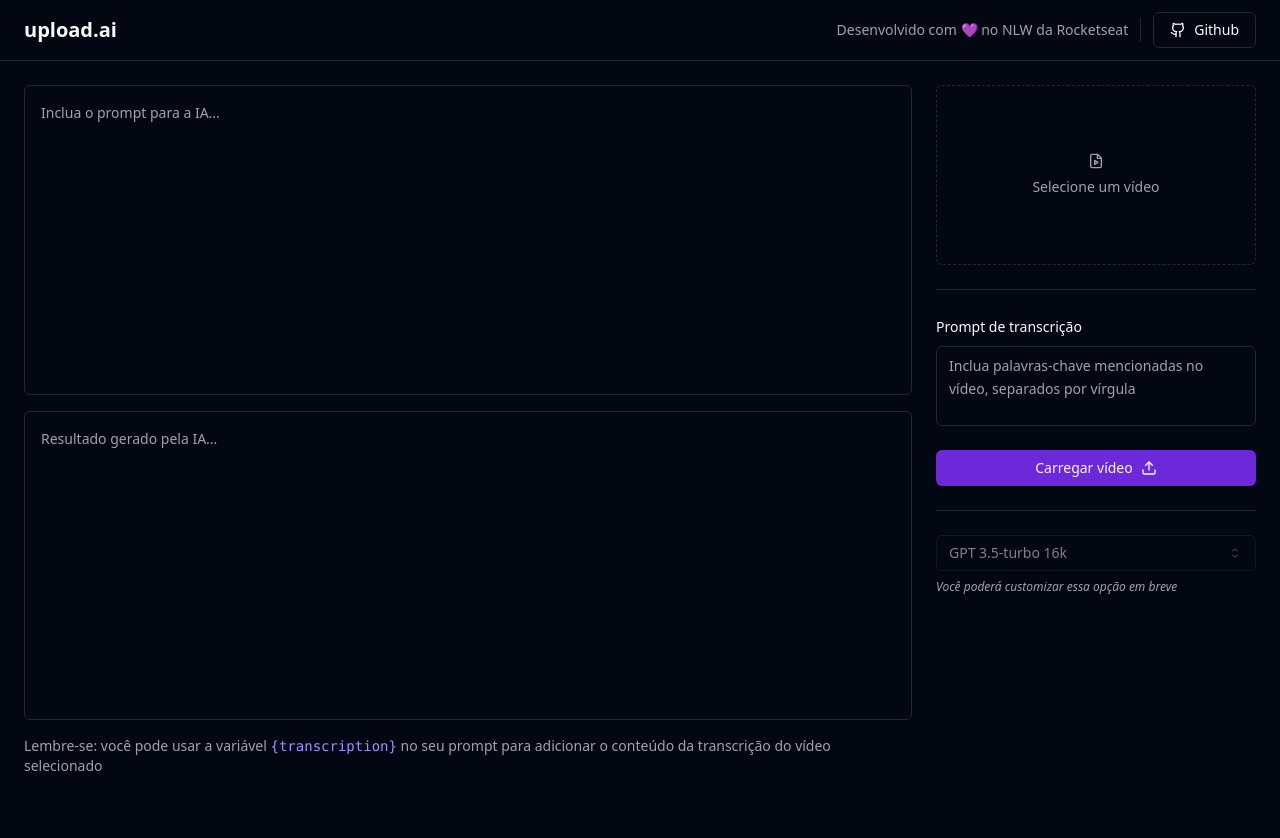
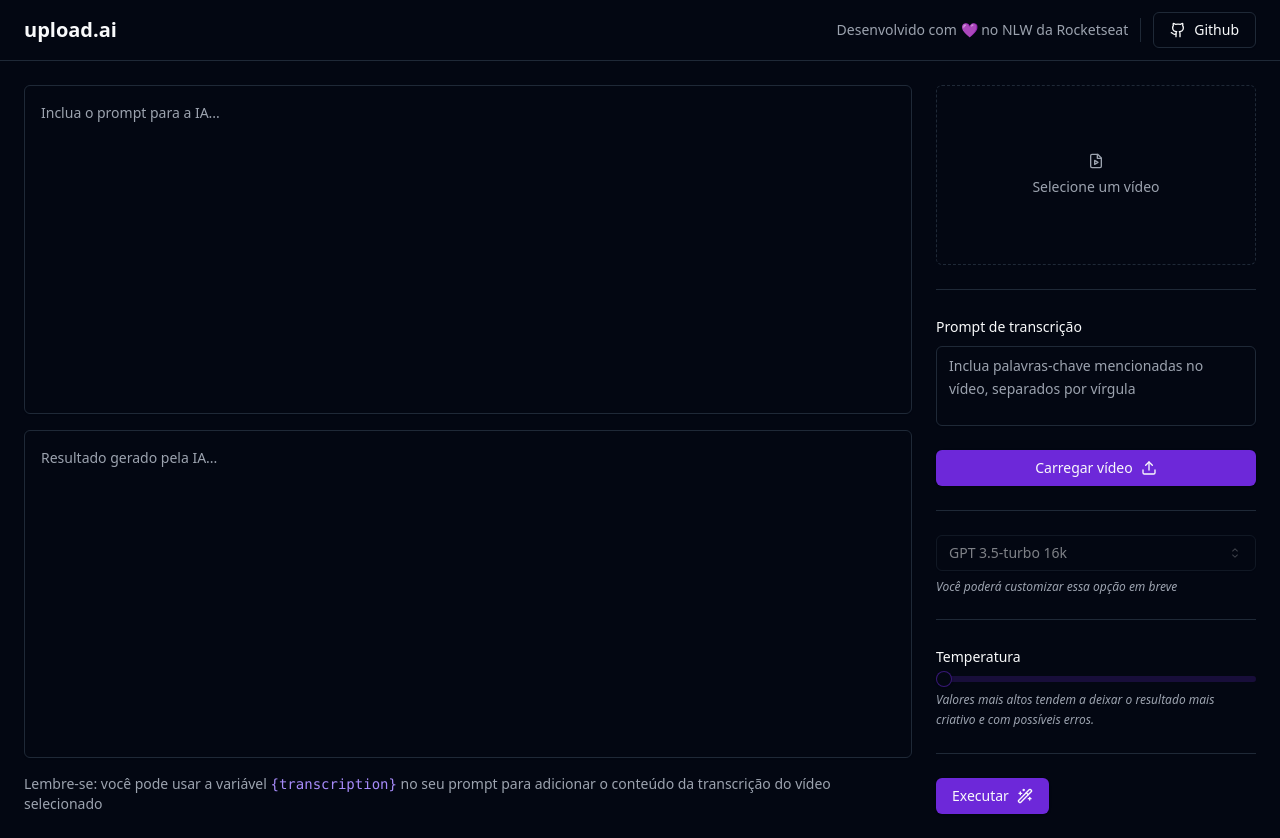
Before and after one commit to carlosmsv/upload.ai, a React (Vite) app: page / in a window 1280 px wide. Before the commit the page ends 800 px from the top, so only its background shows below. Built offline with nearby package versions, Linux system fonts and the light colour scheme.

Commit message:
:sparkles: temperature and run/submit button

```diff
--- a/package.json
+++ b/package.json
@@ -14,6 +14,7 @@
     "@radix-ui/react-label": "^2.0.2",
     "@radix-ui/react-select": "^1.2.2",
     "@radix-ui/react-separator": "^1.0.3",
+    "@radix-ui/react-slider": "^1.1.2",
     "@radix-ui/react-slot": "^1.0.2",
     "class-variance-authority": "^0.7.0",
     "clsx": "^2.0.0",
--- a/src/App.tsx
+++ b/src/App.tsx
@@ -1,9 +1,10 @@
-import { Github, FileVideo, Upload } from "lucide-react"
+import { Github, FileVideo, Upload, Wand2 } from "lucide-react"
 import { Button } from "./components/ui/button";
 import { Separator } from "./components/ui/separator";
 import { Textarea } from "./components/ui/textarea";
 import { Label } from "./components/ui/label";
 import { Select, SelectContent, SelectItem, SelectTrigger, SelectValue } from "./components/ui/select";
+import { Slider } from "./components/ui/slider";
 
 export function App() {
 
@@ -88,6 +89,27 @@ export function App() {
               </Select>
               <span className="block text-xs text-muted-foreground italic">Você poderá customizar essa opção em breve</span>
             </div>
+
+            <Separator />
+
+            <div className="space-y-2">
+              <Label>Temperatura</Label>
+              <Slider
+                min={0}
+                max={1}
+                step={0.1}
+              />
+              <span className="block text-xs text-muted-foreground italic leading-relaxed">
+                Valores mais altos tendem a deixar o resultado mais criativo e com possíveis erros.
+              </span>
+            </div>
+
+            <Separator />
+
+            <Button type="submit">
+              Executar
+              <Wand2 className="w-4 h-4 ml-2" />
+            </Button>
           </form>
         </aside>
       </main>
--- /dev/null
+++ b/src/components/ui/slider.tsx
@@ -0,0 +1,26 @@
+import * as React from "react"
+import * as SliderPrimitive from "@radix-ui/react-slider"
+
+import { cn } from "@/lib/utils"
+
+const Slider = React.forwardRef<
+  React.ElementRef<typeof SliderPrimitive.Root>,
+  React.ComponentPropsWithoutRef<typeof SliderPrimitive.Root>
+>(({ className, ...props }, ref) => (
+  <SliderPrimitive.Root
+    ref={ref}
+    className={cn(
+      "relative flex w-full touch-none select-none items-center",
+      className
+    )}
+    {...props}
+  >
+    <SliderPrimitive.Track className="relative h-1.5 w-full grow overflow-hidden rounded-full bg-primary/20">
+      <SliderPrimitive.Range className="absolute h-full bg-primary" />
+    </SliderPrimitive.Track>
+    <SliderPrimitive.Thumb className="block h-4 w-4 rounded-full border border-primary/50 bg-background shadow transition-colors focus-visible:outline-none focus-visible:ring-1 focus-visible:ring-ring disabled:pointer-events-none disabled:opacity-50" />
+  </SliderPrimitive.Root>
+))
+Slider.displayName = SliderPrimitive.Root.displayName
+
+export { Slider }
```
Also changed, not shown: 1 other file (tests, documents, lock files or other folders).
